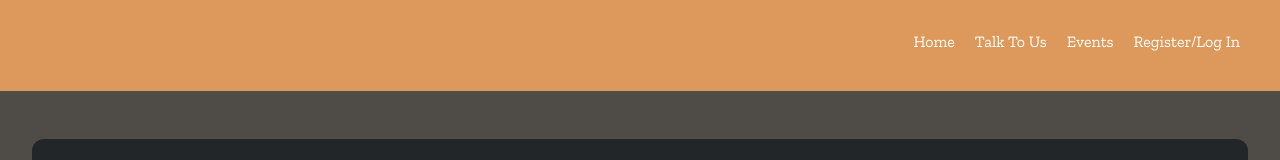
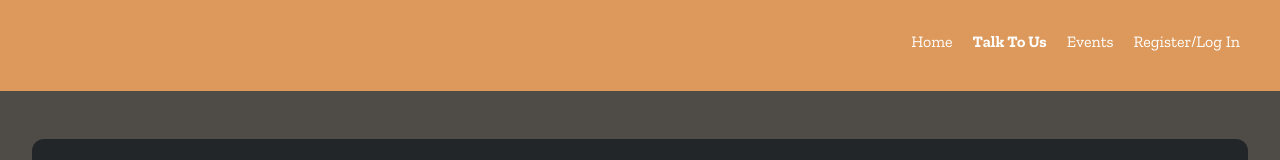
Before and after one commit to UoaWDCC/aspa-portal-v3, a Next.js app in the folder frontend/: page /contact in a window 1280 px wide. Shown: the top 160 px of the page. Built offline with nearby package versions, Linux system fonts and the light colour scheme.

Commit message:
Implemented dynamic boldening of current page link

```diff
--- a/frontend/src/ui/NavBar.tsx
+++ b/frontend/src/ui/NavBar.tsx
@@ -1,21 +1,35 @@
+'use client';
+
 import Link from 'next/link'
 import styles from './Navbar.module.css'
+import { usePathname } from 'next/navigation';
 
 export default function NavBar() {
+    const pathname = usePathname();
+    console.log(pathname)
+
     return (
         <nav className={styles.nav}>
             <ul>
                 <li className={styles.navitem}>
-                    <Link className={styles.navlink} href="/home"> Home </Link>
+                    <Link className={`${styles.navlink} ${pathname === "/home" ? styles.currentpage : ""}`} href="/home">
+                        Home
+                    </Link>
                 </li>
                 <li className={styles.navitem}>
-                    <Link className={styles.navlink} href="/contact"> Talk To Us </Link>
+                    <Link className={`${styles.navlink} ${pathname === "/contact" ? styles.currentpage : ""}`} href="/contact">
+                        Talk To Us
+                    </Link>
                 </li>
                 <li className={styles.navitem}>
-                    <Link className={styles.navlink} href="/events"> Events </Link>
+                    <Link className={`${styles.navlink} ${pathname === "/events" ? styles.currentpage : ""}`} href="/events">
+                        Events
+                    </Link>
                 </li>
                 <li className={styles.navitem}>
-                    <Link className={styles.navlink} href="/home/login"> Register/Log In </Link>
+                    <Link className={`${styles.navlink} ${pathname === "/home/login" ? styles.currentpage : ""}`} href="/home/login">
+                        Register/Log In
+                    </Link>
                 </li>
             </ul>
         </nav>
--- a/frontend/src/ui/Navbar.module.css
+++ b/frontend/src/ui/Navbar.module.css
@@ -10,6 +10,10 @@
     position: relative;
 }
 
+.currentpage {
+    font-weight: bold;
+}
+
 .navlink {
     text-align: right;
     text-decoration: none;
--- a/frontend/src/ui/contact/ExecCard.module.css
+++ b/frontend/src/ui/contact/ExecCard.module.css
@@ -8,9 +8,9 @@
   align-items: center;
   font-weight: 600;
   background-color: #DD995B;
-  width: 330px;
+  width: 20rem;
   height: auto;
-  border-radius: 25%;
+  border-radius: 3rem;
   box-sizing: border-box;
   margin: 15px 0px 15px 0px;
   padding: 25px 10px 25px 10px;
```
